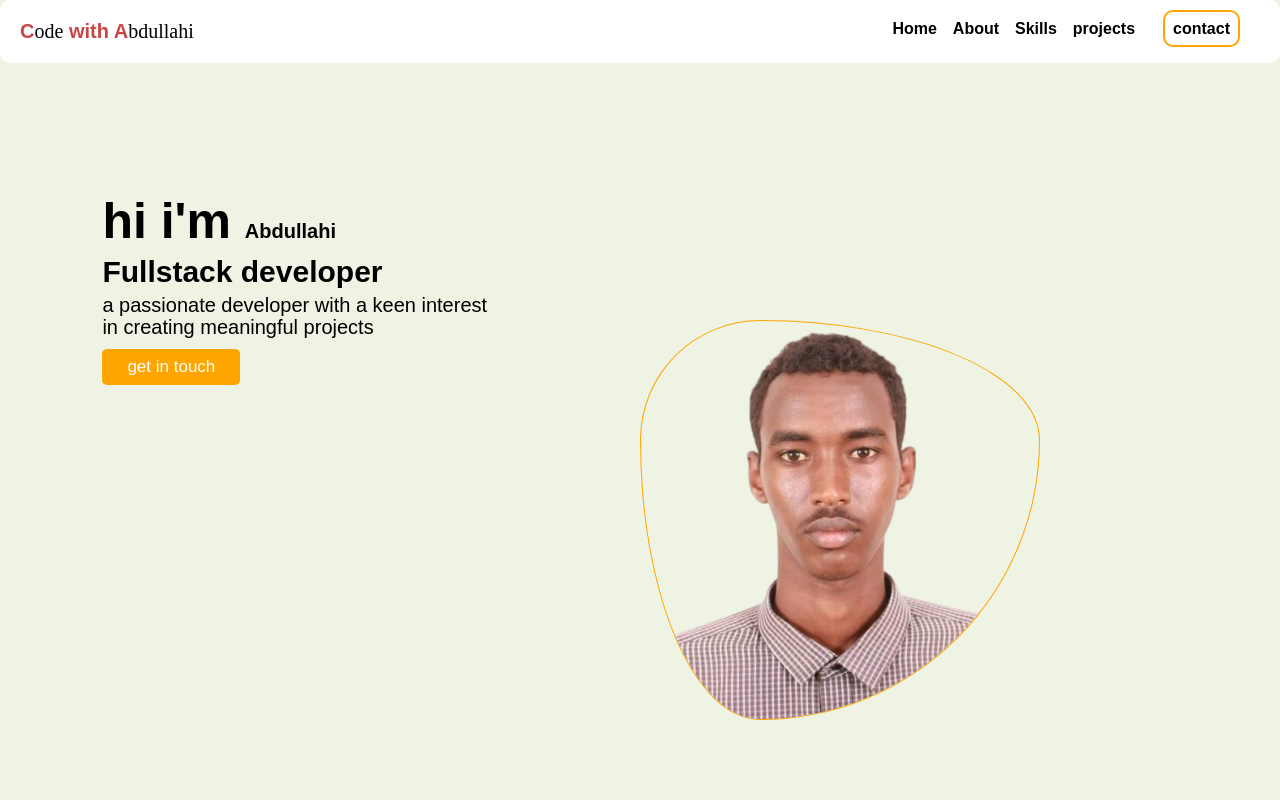
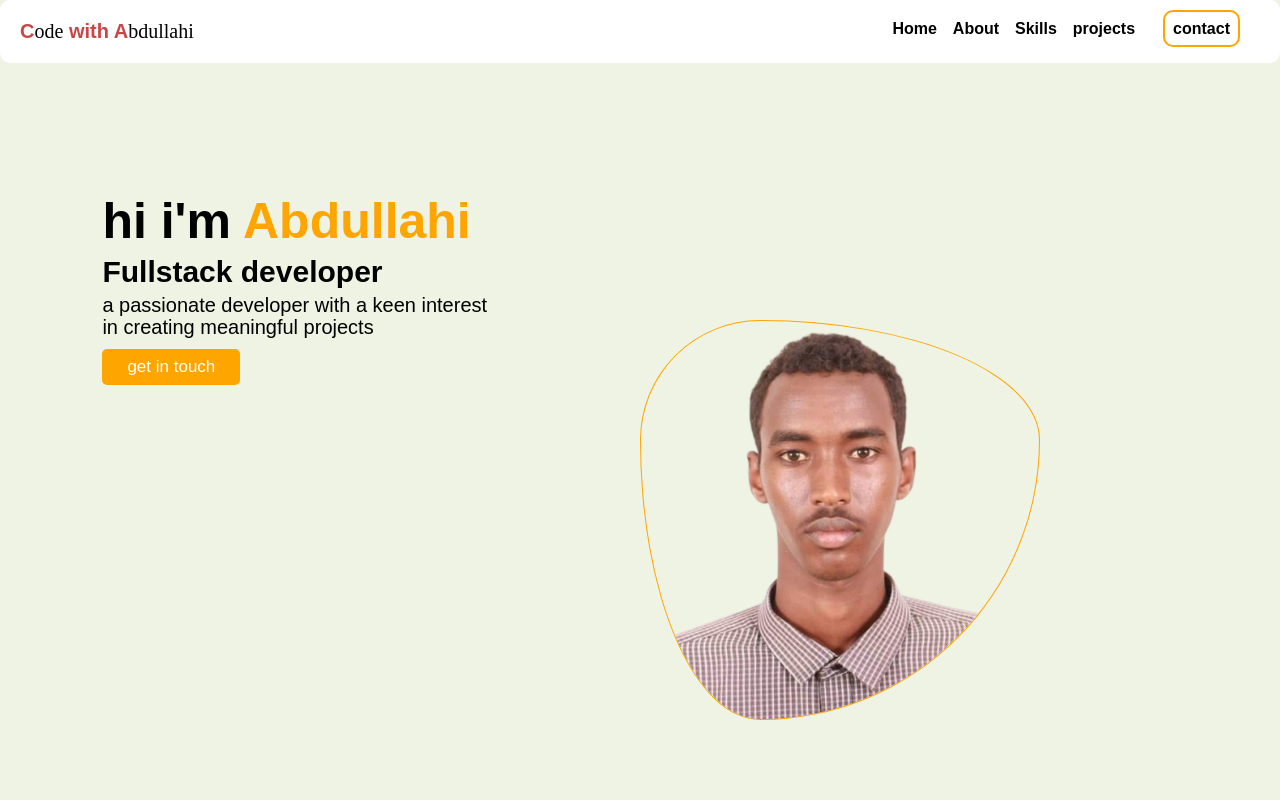
Before and after one commit to cabduali/personal-portfolio, a React (Vite) app: page / in a window 1280 px wide. Shown: the top 800 px of the page. Built offline with nearby package versions, Linux system fonts and the light colour scheme.

Commit message:
Update Banner.jsx

```diff
--- a/src/page/components/Banner.jsx
+++ b/src/page/components/Banner.jsx
@@ -4,7 +4,7 @@ function Banner() {
   return (
     <div className='banner' id='Home'>
         <div className='content'>
-        <h1>  hi i'm <span className='name'>Abdullahi</span> </h1>
+        <h1>  hi i'm <span className='Banner-name'>Abdullahi</span> </h1>
         <h2>Fullstack developer</h2>
         <p>a passionate developer with a keen interest </p>
         <span>in creating meaningful projects</span>
```
